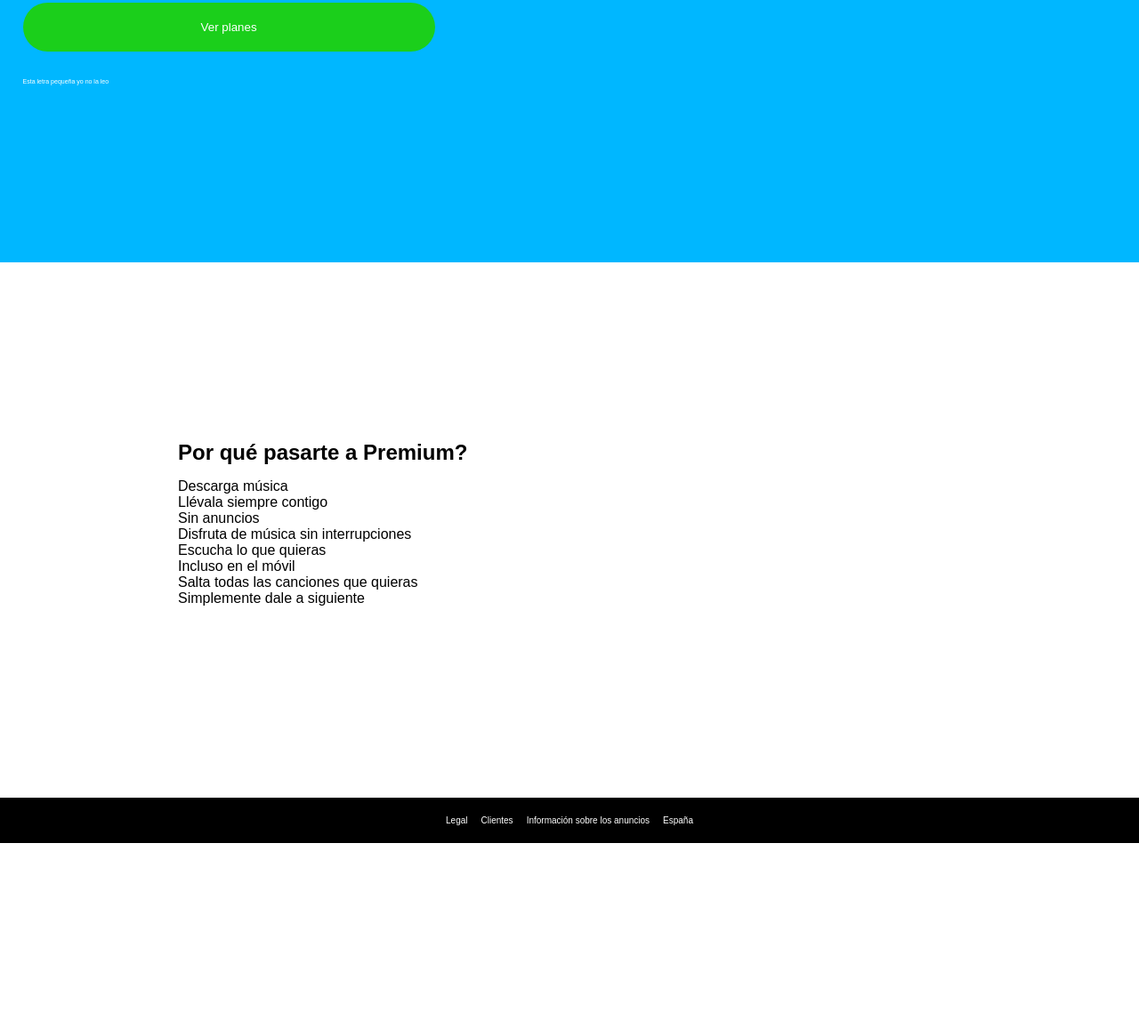
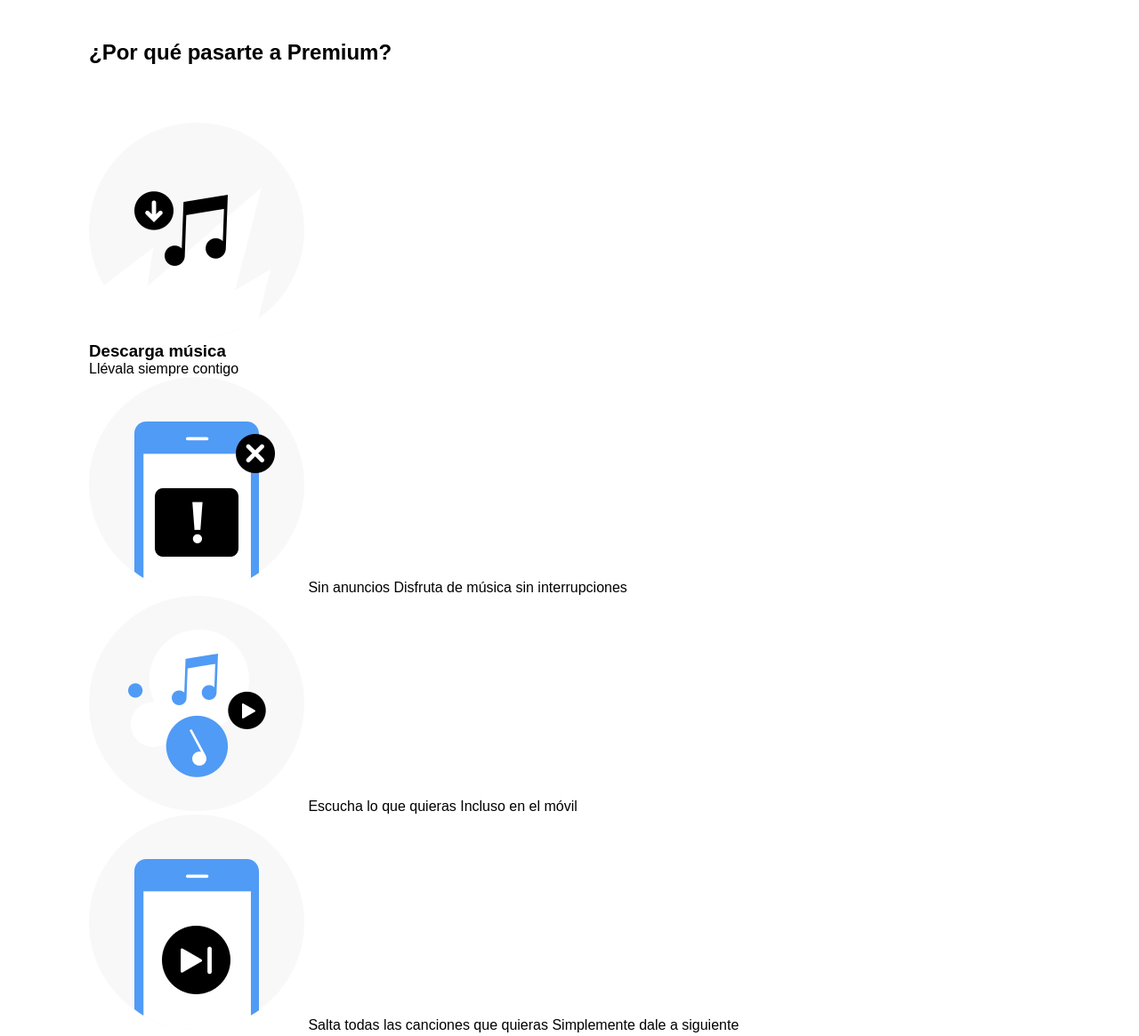
Before and after one commit to dddsi/Pair-Program-con-Cande, a plain HTML site: page index.html in a window 1280 px wide. Shown: the part 320-1485 px from the top of the page at 89% size. Before the commit the page ends 1268 px from the top, so only its background shows below. Drawn offline with Linux system fonts and the light colour scheme.

Commit message:
modificacion 07/04

```diff
--- a/index.html
+++ b/index.html
@@ -26,32 +26,36 @@
   </section>
 
     <section class="blanco" Este es el bloque blanco.>
-      <article class="premium">
-      <H2> Por qué pasarte a Premium?</H2>
-      </article>
+      <H2> ¿Por qué pasarte a Premium?</H2>
+
+<div>
+  <article>
+      <img src="./images/benefit-1.png" alt="imagen de una nota musical">
       <div>
-      <ul>
-        <article class="lista1">
-        <li>Descarga música</li>
-        <li>Llévala siempre contigo</li>
-      </article>
-      <article>
-        <li>Sin anuncios</li>
-        <li>Disfruta de música sin interrupciones</li>
-      </article>
-      <article>
-        <li>Escucha lo que quieras</li>
-        <li>Incluso en el móvil</li>
-      </article>
-      <article>
-        <li>Salta todas las canciones que quieras</li>
-        <li>Simplemente dale a siguiente</li>
-      </article>
-      </ul>
+        <h3>Descarga música</h3>
+        <p>Llévala siempre contigo</p>
       </div>
-</p>
+    </article>
 
+      <div>
+        <img src="./images/benefit-2.png" alt="imagen de una nota musical">
+        Sin anuncios
+        Disfruta de música sin interrupciones
+      </div>
+
+      <div>
+      <img src="./images/benefit-3.png" alt="imagen corchera">
+      Escucha lo que quieras
+      Incluso en el móvil
+      </div>
+
+      <div>
+        <img src="./images/benefit-4.png" alt="icono con play">
+      Salta todas las canciones que quieras
+      Simplemente dale a siguiente
+      </div>
     </div>
+      </section>
   </main>
 
   <footer>
--- a/style.css
+++ b/style.css
@@ -1,7 +1,6 @@
 * {
   margin:0;
   padding: 0;
-  max-width: 460;
   font-family: Arial, Helvetica, sans-serif;
 }
 .body {
@@ -16,7 +15,7 @@
 
 .azul {
 color: white;
-padding: 200px;
+padding: 50px;
 padding-left: 2%;
 background-color: rgb(0, 183, 255);
 text-align: left;
@@ -25,7 +24,7 @@ text-align: left;
 .botonverde{
   background-color: rgb(27, 207, 27);
   color: white;
-  padding: 20px 200px;
+  padding: 20px 162px;
   margin-top: 20px;
   border-radius: 50px;
   border: none;
@@ -39,7 +38,7 @@ text-align: left;
 }
 .blanco {
   background-color:white;
-  padding: 200px;
+  padding: 100px;
   display: flex;
   flex-direction: column;
   gap: 15px;
@@ -51,12 +50,22 @@ text-align: left;
   font-size: 10px;
   text-align: center;
 }
-li {
-  list-style-type: none;
+
+.imagen {
+  position: relative;
+  right: 150px;
+  scale: 0.4;
+  bottom: 160px;
 }
-.lista1 {
-  display: flex;
-  flex-direction: column;
+h2 {
+  position: relative;
+  bottom: 50px;
+}
+.title {
+  text-align: center;
+}
+.content {
+  text-align: center;
 }
 
 /* FLEXBOX */
@@ -68,6 +77,5 @@ li {
   gap: 15px;
 }
 .footer-bandera {
-  display: flex;
-
+  position: relative;
 }
```
